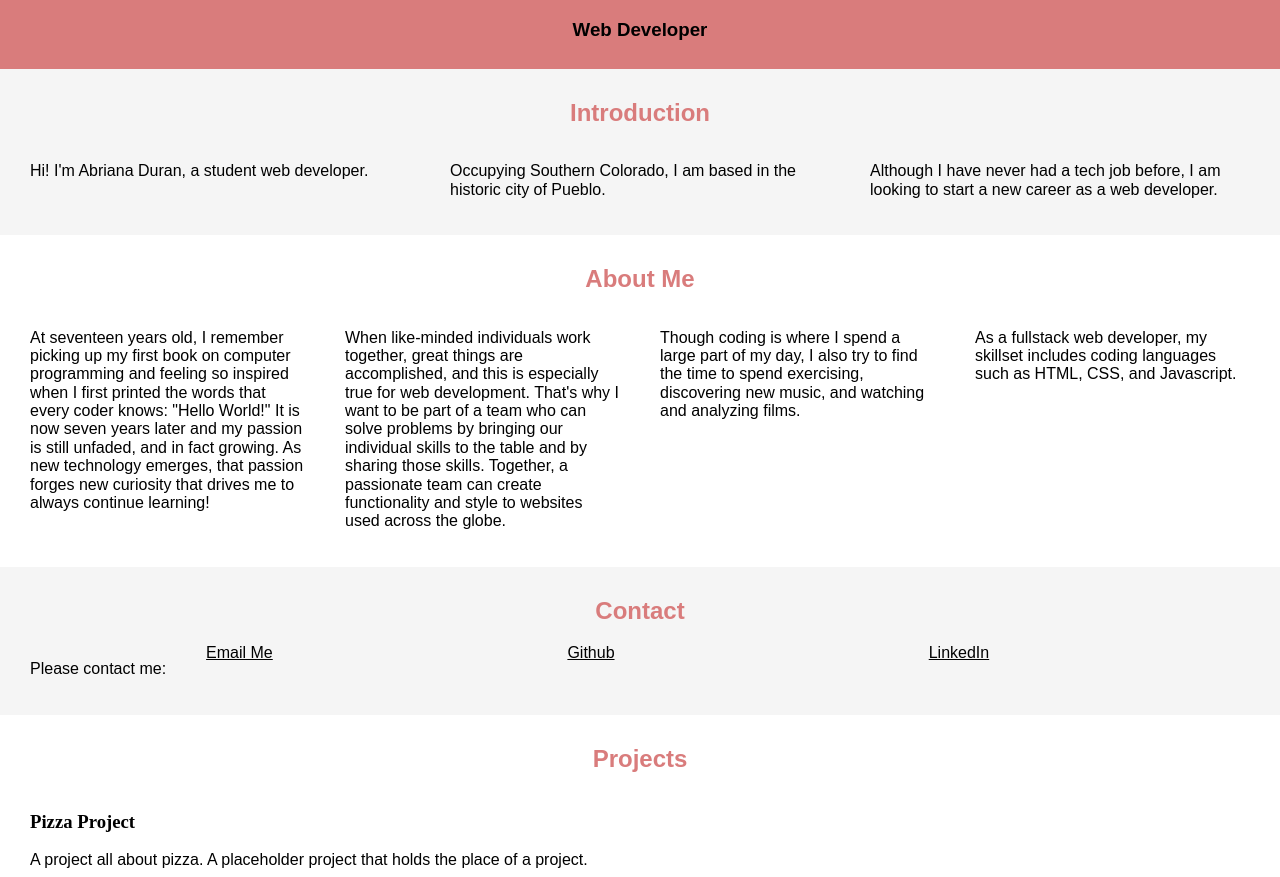
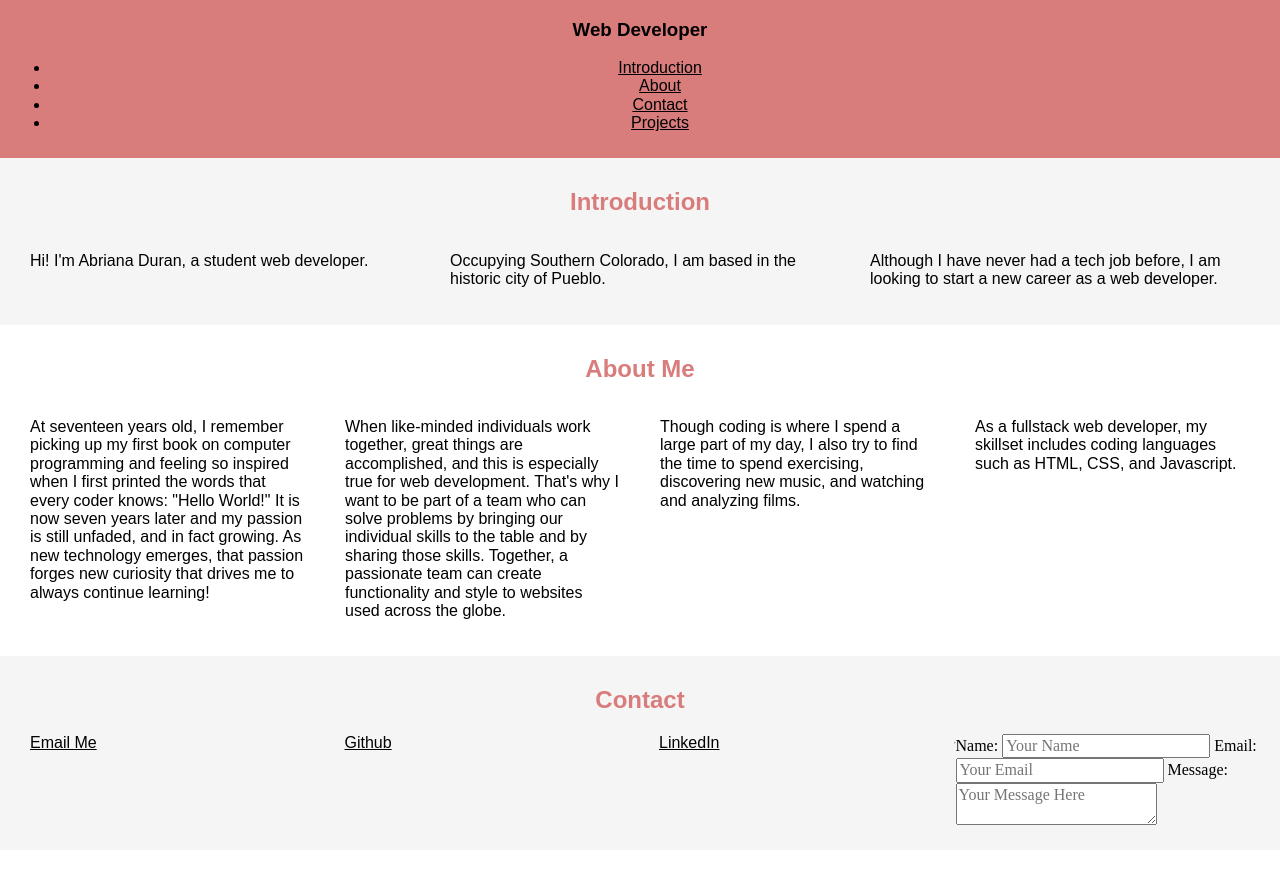
Before and after one commit to abrianaduran/portfolio-website, a plain HTML site: page index.html in a window 1280 px wide. Shown: the part 71-948 px from the top of the page. Drawn offline with nearby package versions, Linux system fonts and the light colour scheme; a script that the page names is missing.

Commit message:
Update index.html

```diff
--- a/index.html
+++ b/index.html
@@ -11,9 +11,17 @@
     <header>
       <h1>Abriana Duran</h1>
       <h3>Web Developer</h3>
+      <nav>
+        <ul id="menu">
+          <li><a href="#introduction">Introduction</a></li>
+          <li><a href="#about">About</a></li>
+          <li><a href="#contact">Contact</a></li>
+          <li><a href="#projects">Projects</a></li>
+        </ul>
+      </nav>
       </header>
     <!--Introduction Section-->
-    <section class="bg-callout">
+    <section id="introduction" class="bg-callout">
       <h2>Introduction</h2>
       <div class="group">
         <div class="item">
@@ -29,7 +37,7 @@
     </section>
 
     <!--About Me Section-->
-    <section>
+    <section id="about">
       <h2>About Me</h2>
       <div class="group">
       <div class="item">
@@ -48,10 +56,9 @@
     </section>
 
     <!--Contact Me Section-->
-    <section class="bg-callout">
+    <section id="contact" class="bg-callout">
       <h2>Contact</h2>
       <div class="group">
-        <p>Please contact me: </p>
         <div class="item">
           <a href="mailto:abrianamduran@gmail.com">Email Me</a>
         </div>
@@ -61,6 +68,18 @@
         <div class="item">
           <a href="https://www.linkedin.com/in/abriana-duran-913643201/">LinkedIn</a>
         </div>
+        <hr>
+        <div class="item">
+          <form action="https://formspree.io/abrianamduran@gmail.com" method="post">
+            <label for="name">Name:</label>
+            <input id="name" type="text" name="name" placeholder="Your Name">
+
+            <label for="email">Email:</label>
+            <input id="email" type="text" name="email" placeholder="Your Email">
+
+            <label for="message">Message:</label>
+            <textarea id="message" name="message" placeholder="Your Message Here"></textarea>
+          </form>
       </div>
     </section>
 
@@ -70,7 +89,7 @@
       <h2>Projects</h2>
       <div class="group">
         <div class="item">
-          <h3 class="text-padding">Pizza Project</h3>
+          <h3 class="text-padding"><a href="URL">Pizza Project</a></h3>
           <p>A project all about pizza. A placeholder project that holds the place of a project.</p>
           <!--project title, description, link-->
           <a href="URL">Project Link</a>
```
